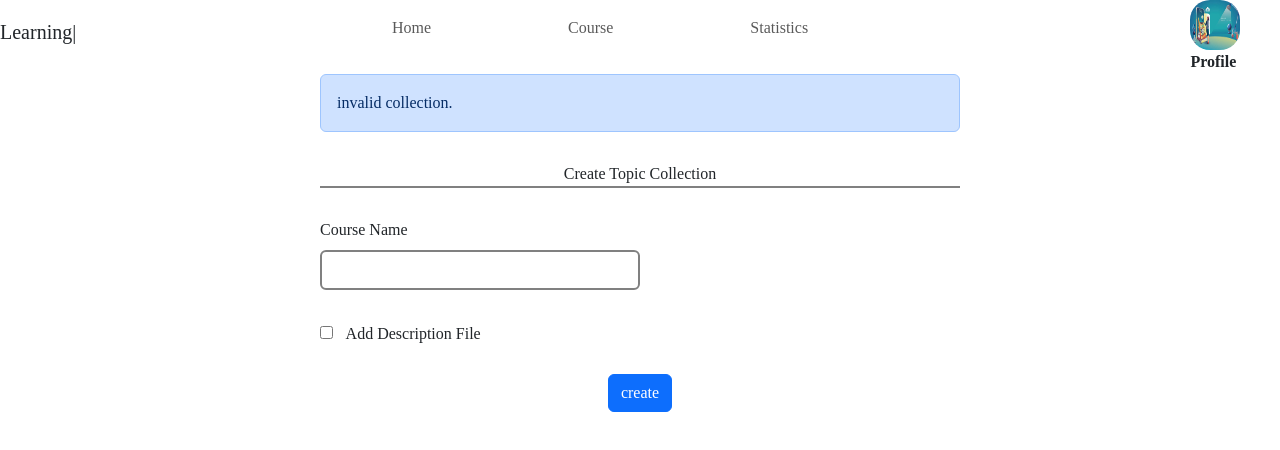
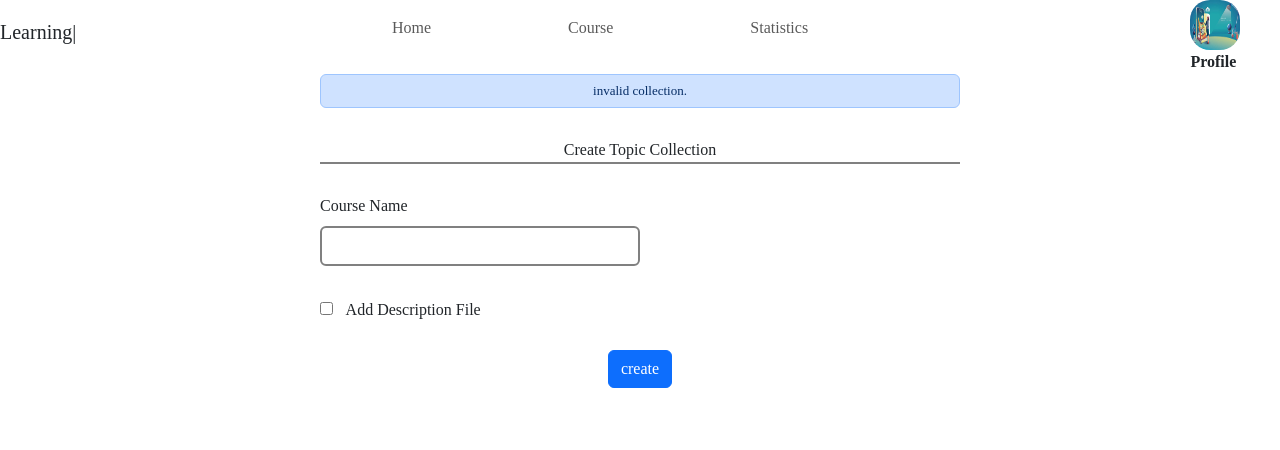
Before and after one commit to Red-stevo/E-LearningHub, a React (Vite) app in the folder student-learning-assistant/: page /student-assistant/learn/add/course in a window 1280 px wide. Shown: the top 450 px of the page. Built offline with nearby package versions, Linux system fonts and the light colour scheme; sample sign-in values are in the browser's storage.

Commit message:
Commit message >>>>> error notification animation is go <<<<<

```diff
--- a/student-learning-assistant/src/AppPages/RoutedPages/CreateCourse.jsx
+++ b/student-learning-assistant/src/AppPages/RoutedPages/CreateCourse.jsx
@@ -30,7 +30,7 @@ export const CreateCourse = () => {
     return(<div className={"collection-form"}>
 
         <Form className={"create-collection"}>
-                <Alert className={"error-alert"}>invalid collection.</Alert>
+                <Alert className={"error-alert text-style"}>invalid collection.</Alert>
 
             <FormLabel className={"form-title"}>Create Topic Collection</FormLabel>
 
--- a/student-learning-assistant/src/AppPages/Styles/CreateCourse.css
+++ b/student-learning-assistant/src/AppPages/Styles/CreateCourse.css
@@ -93,3 +93,25 @@
     }
 
 }
+
+@keyframes error-alert {
+    from {
+      transform: translateY(-50px);
+    }
+
+    to {
+        transform: translateY(10px);
+    }
+
+}
+
+.error-alert {
+    animation: error-alert 2s ease-in normal;
+    display: flex;
+    height: 20px;
+    align-content: center;
+    align-items: center;
+    justify-content: center;
+    text-align: center;
+    font-size: 13px;
+}
```
